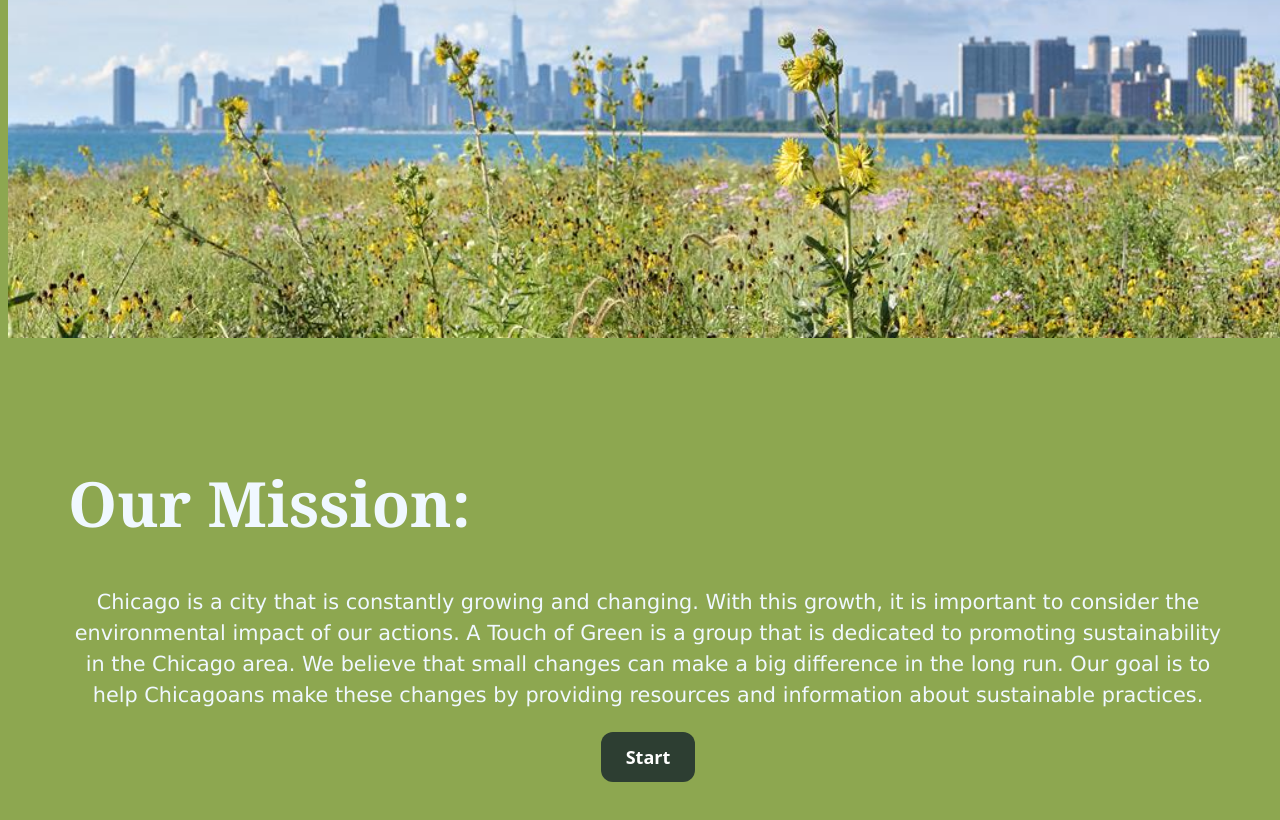
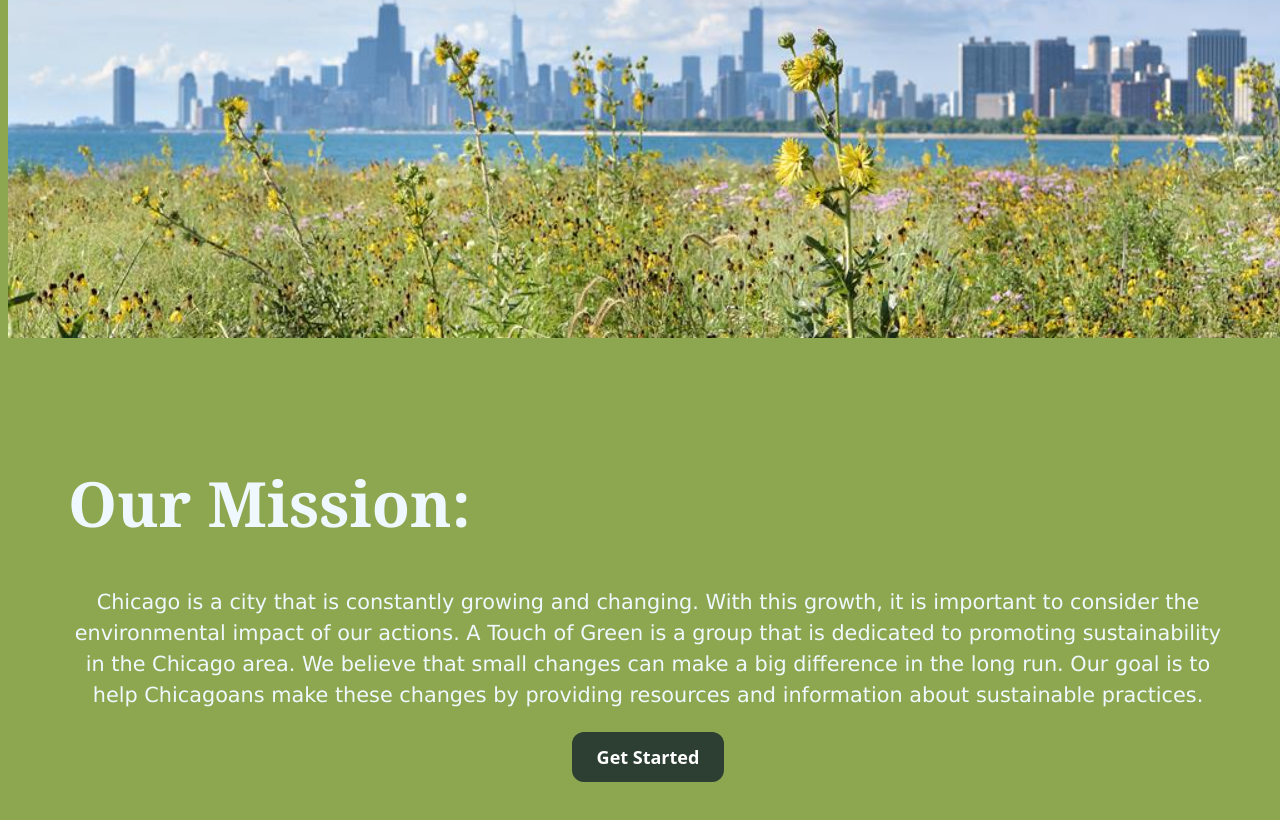
Before and after one commit to amunoz65/amunoz65.github.io, a plain HTML site: page missionStatement.html in a window 1280 px wide. Shown: the part 423-1243 px from the top of the page. Before the commit the page ends 1213 px from the top, so only its background shows below. Drawn offline with nearby package versions, Linux system fonts and the light colour scheme.

Commit message:
button padding - z

```diff
--- a/missionStatement.html
+++ b/missionStatement.html
@@ -42,7 +42,7 @@
 
     <div class="information">
         <a href="./recyclingCenter.html">
-            <button class="button-40" role="button">Start</button>
+            <button class="button-40" role="button">Get Started</button>
         </a>
     </div>
 
--- a/style.css
+++ b/style.css
@@ -210,3 +210,7 @@ img {
     padding: .75rem 1.5rem;
     }
 }
+
+.information {
+    padding-bottom: 150px;
+}
```
